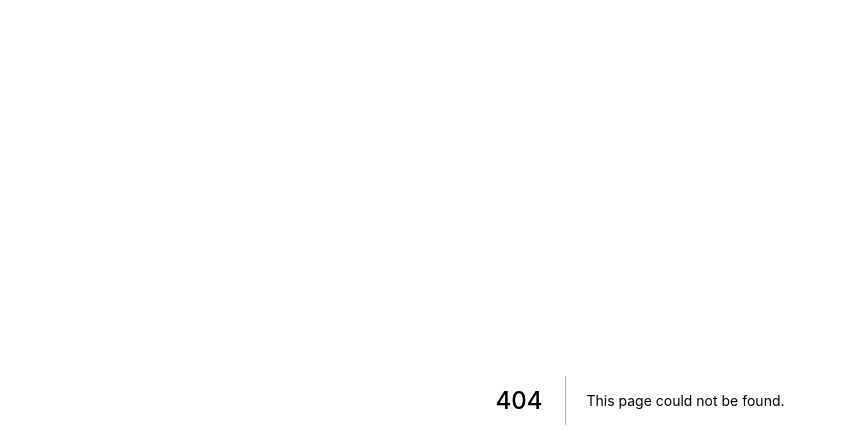
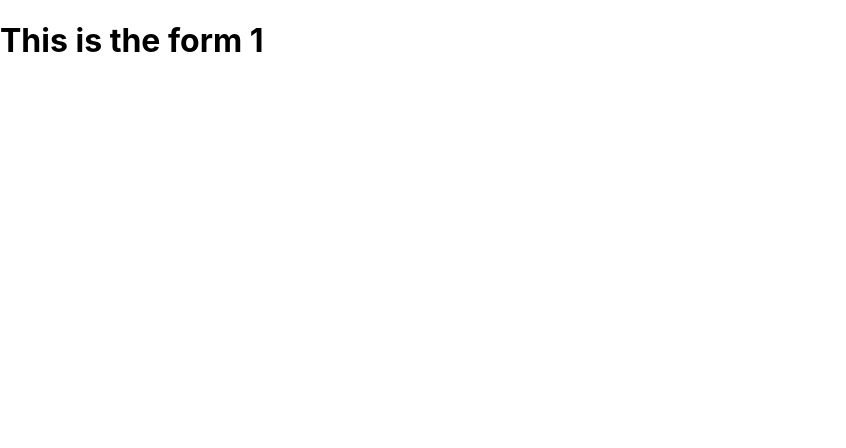
Before and after one commit to mikolertesx/r6-questions-app, a Next.js app: page /form/1 in a window 1280 px wide. Before the commit this address had no page. Shown: the top 448 px of the page, without its empty margins (0-846 px from the left). Built offline with nearby package versions, Linux system fonts and the light colour scheme.

Commit message:
started router

```diff
--- /dev/null
+++ b/pages/form/[formId].jsx
@@ -0,0 +1,23 @@
+import React from 'react';
+import { useRouter } from 'next/router'
+
+const mockup = {
+    formName: "Mockup form",
+    questions: [
+
+    ]
+}
+
+const UserFormView = () => {
+
+    const router = useRouter()
+    const { formId } = router.query
+
+    return (
+        <div>
+            <h1>{`This is the form ${formId}`}</h1>
+        </div>
+    );
+}
+
+export default UserFormView;
```
Also changed, not shown: pages/form/index.jsx (added, +11 -0 lines).
